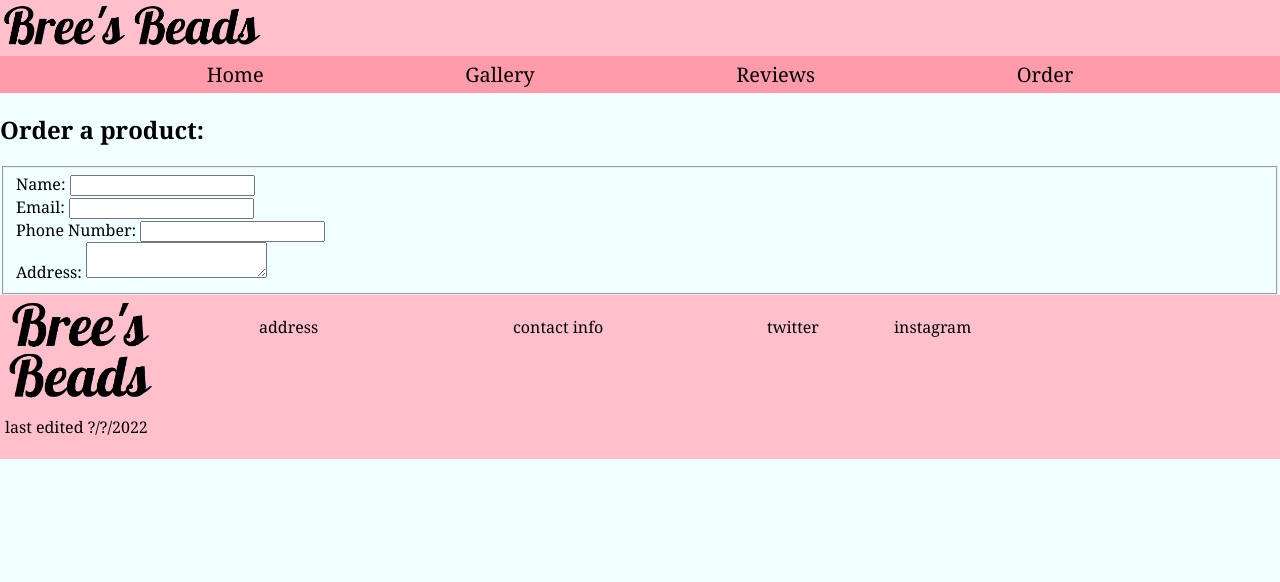
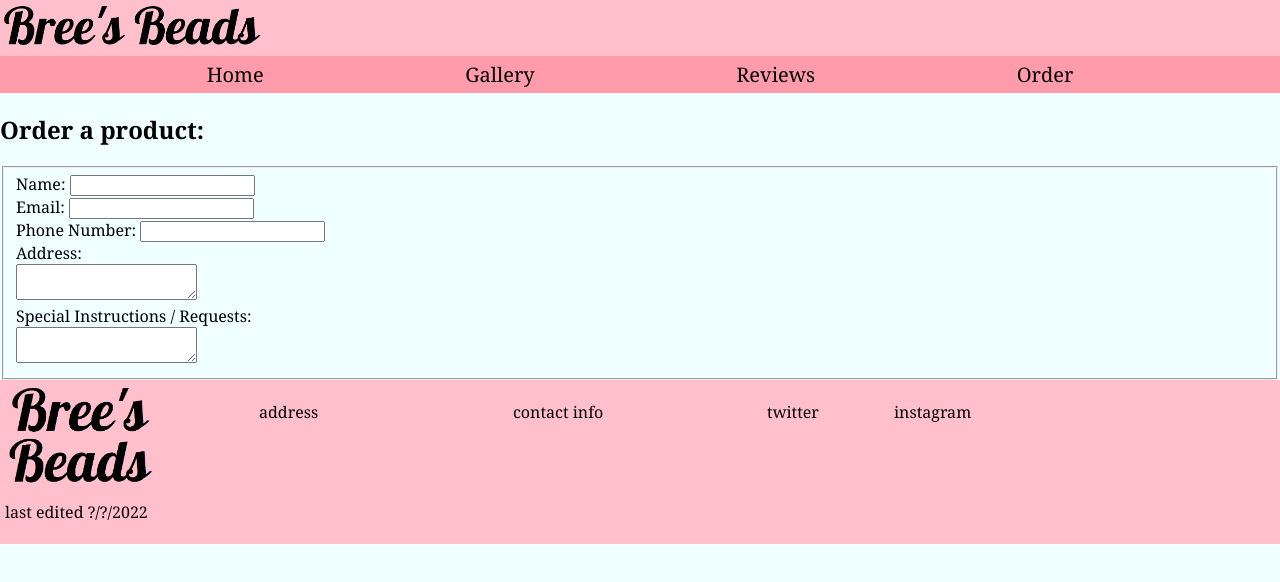
Before and after one commit to parsnippity/breesbeads, a plain HTML site: page order.html in a window 1280 px wide. Drawn offline with Linux system fonts and the light colour scheme.

Commit message:
Update order.html

```diff
--- a/order.html
+++ b/order.html
@@ -38,7 +38,12 @@
                     <input type="tel" id="phoneNum">
                     <br>
                     <label for="address">Address:</label>
+                    <br>
                     <textarea id="address"></textarea>
+                    <br>
+                    <label for="special">Special Instructions / Requests:</label>
+                    <br>
+                    <textarea id="special"></textarea>
                 </fieldset>
             </form>
         </div>
```
